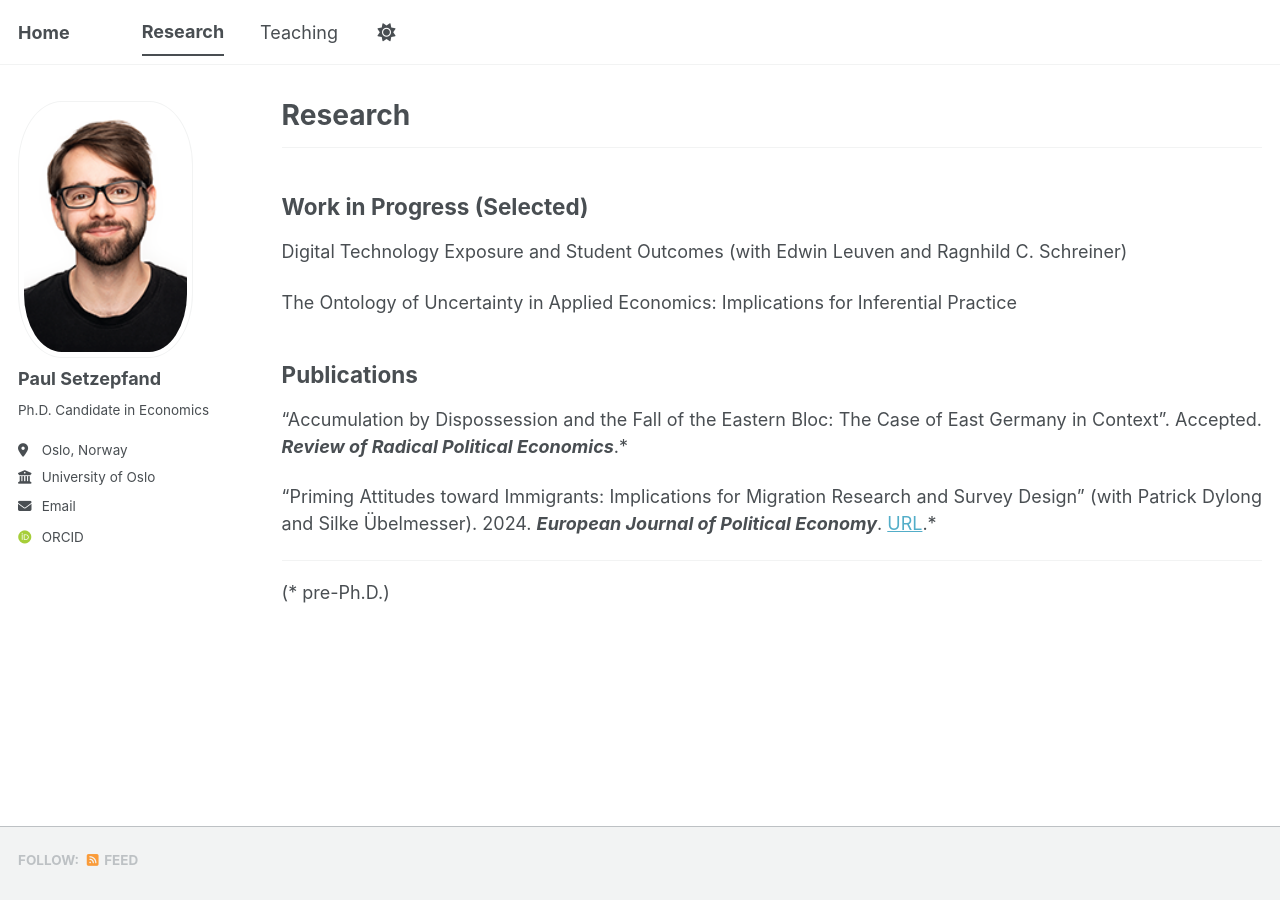
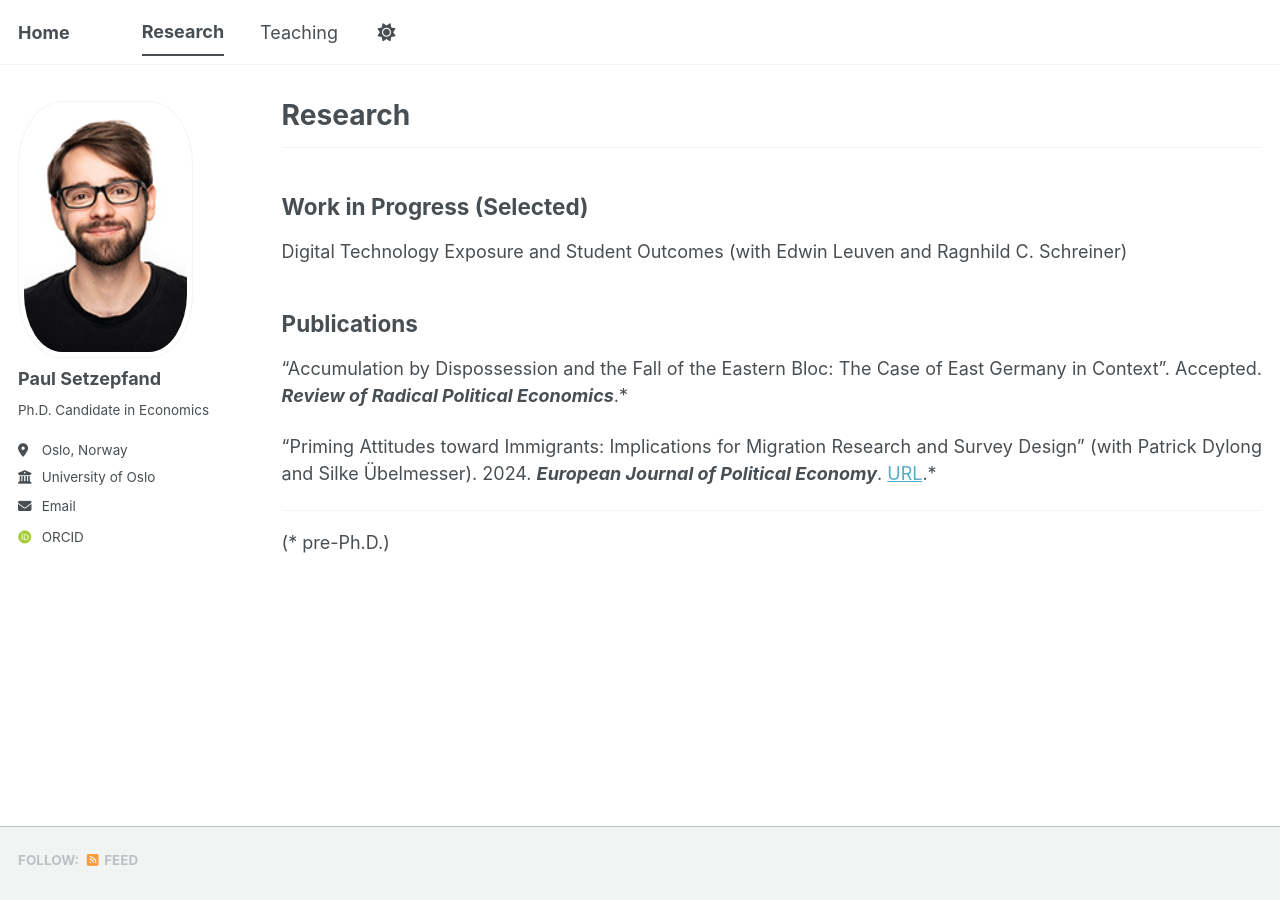
Before and after one commit to paulsetzepfand/paulsetzepfand.github.io, a Jekyll site: the page built from _pages/research.md, in a window 1280 px wide. Built offline with Jekyll 4.4.1, drawn with Linux system fonts in a browser that asks for light colours; some web fonts are replaced; a script bundle is joined from its source files by our own code; library files that are not in the unit come from our copies.

Commit message:
Update research.md

```diff
--- a/_pages/research.md
+++ b/_pages/research.md
@@ -12,8 +12,6 @@ layout: archive
 <div style="text-align: justify;" markdown="1">
 
 Digital Technology Exposure and Student Outcomes (with Edwin Leuven and Ragnhild C. Schreiner)
-
-The Ontology of Uncertainty in Applied Economics: Implications for Inferential Practice
 
 </div>
 
```
